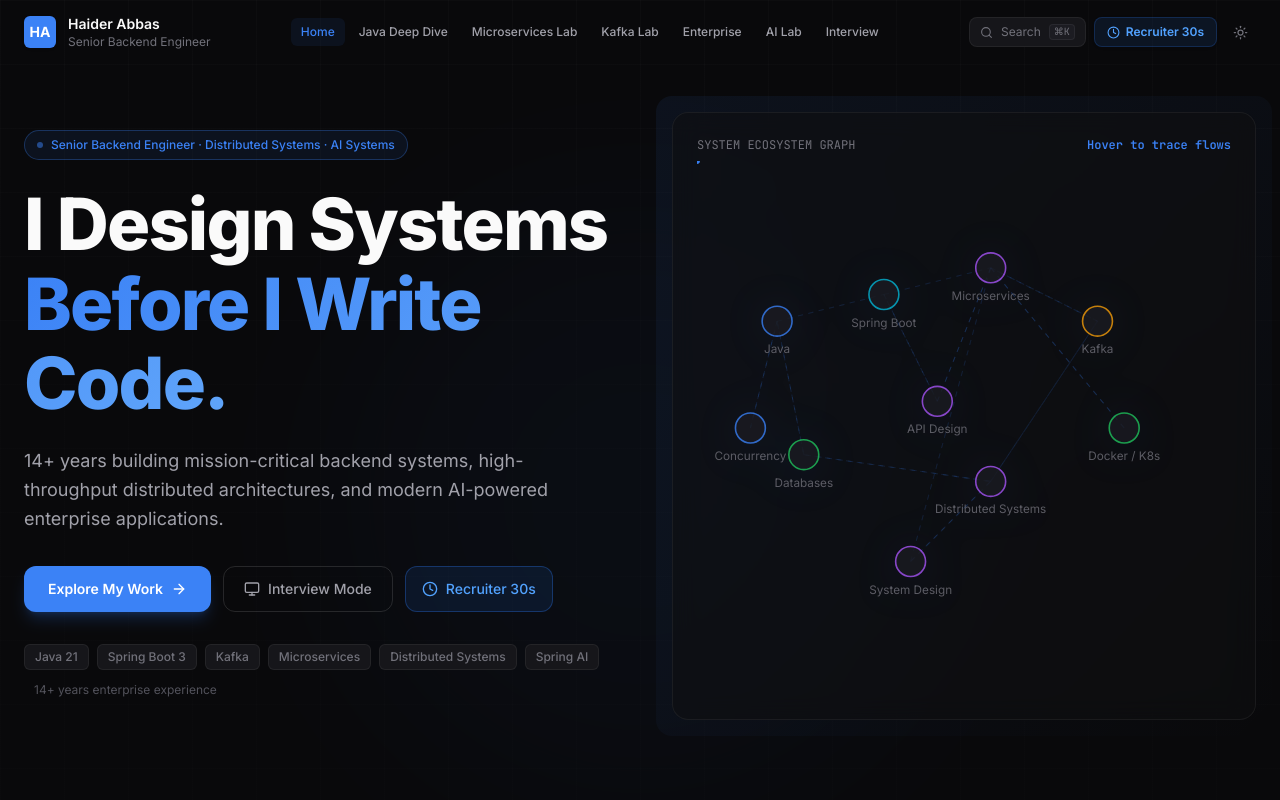
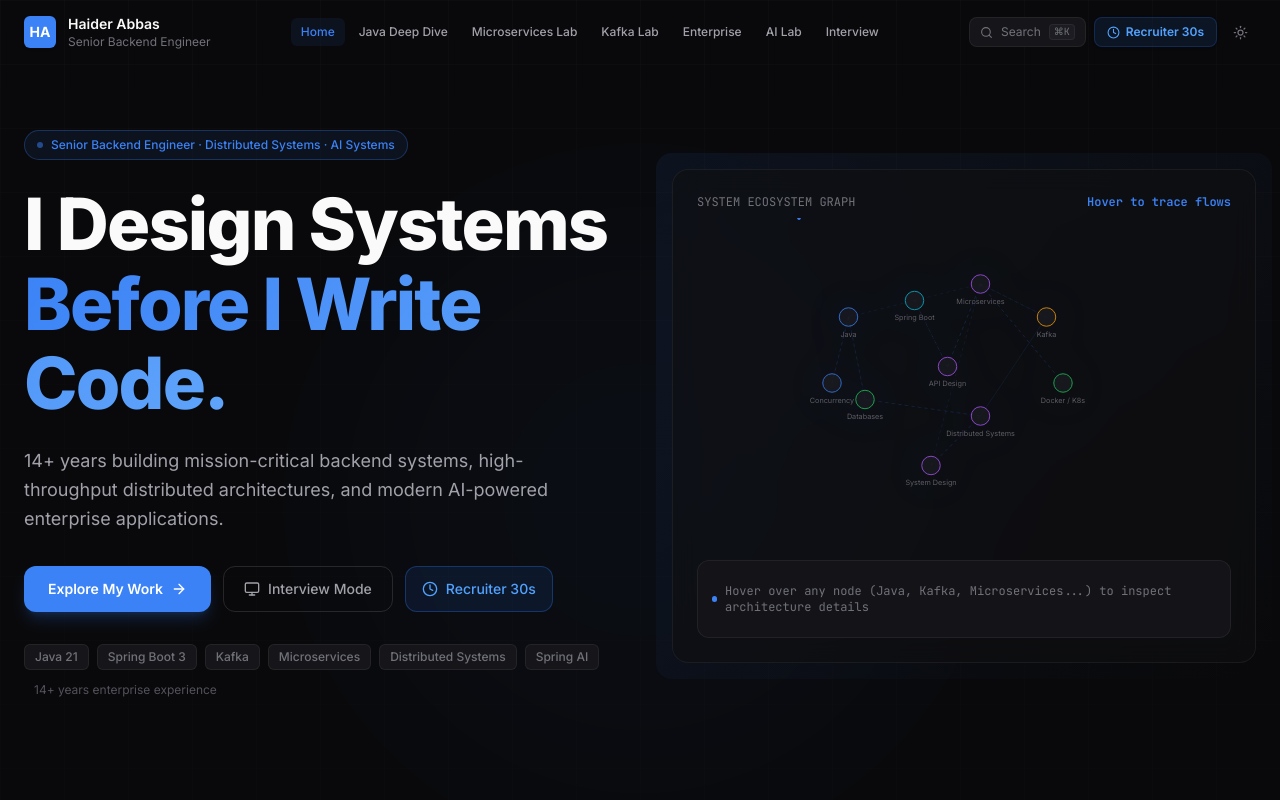
Before and after one commit to habbas-labs/portfolio, a React (Vite) app: page /#/ in a window 1280 px wide. Shown: the top 800 px of the page. Built offline with nearby package versions, Linux system fonts and the light colour scheme.

Commit message:
fix: relocate ecosystem graph details to a dedicated bottom inspection card separated from the graph canvas

```diff
--- a/src/components/sections/Hero.tsx
+++ b/src/components/sections/Hero.tsx
@@ -41,11 +41,13 @@ function EcosystemGraph() {
   }, [hovered]);
 
   return (
-    <div className="relative w-full h-full min-h-[400px]">
+    <div className="flex flex-col">
+      {/* Graph Visual Area */}
+      <div className="relative w-full h-[330px]">
         <svg
           viewBox="0 0 100 100"
           className="w-full h-full"
-        style={{ filter: 'drop-shadow(0 0 20px rgba(59,130,246,0.1))' }}
+          style={{ filter: "drop-shadow(0 0 20px rgba(59,130,246,0.1))" }}
         >
           {/* Connection lines */}
           {getConnections().map((line, i) => (
@@ -53,10 +55,10 @@ function EcosystemGraph() {
               key={i}
               x1={line.x1} y1={line.y1}
               x2={line.x2} y2={line.y2}
-            stroke={line.active ? '#3b82f6' : 'rgba(59,130,246,0.15)'}
+              stroke={line.active ? "#3b82f6" : "rgba(59,130,246,0.15)"}
               strokeWidth={line.active ? 0.4 : 0.2}
-            strokeDasharray={line.active ? undefined : '1 1'}
-            style={{ transition: 'all 0.3s ease' }}
+              strokeDasharray={line.active ? undefined : "1 1"}
+              style={{ transition: "all 0.3s ease" }}
             />
           ))}
 
@@ -66,20 +68,20 @@ function EcosystemGraph() {
             const isConnected = hovered
               ? ecosystemNodes.find(n => n.id === hovered)?.connections.includes(node.id)
               : false;
-          const color = categoryColors[node.category] || '#3b82f6';
-          const opacity = hovered ? (isActive || isConnected ? 1 : 0.3) : 0.8;
+            const color = categoryColors[node.category] || "#3b82f6";
+            const opacity = hovered ? (isActive || isConnected ? 1 : 0.25) : 0.8;
 
             return (
               <g
                 key={node.id}
                 onMouseEnter={() => setHovered(node.id)}
                 onMouseLeave={() => setHovered(null)}
-              style={{ cursor: 'pointer', transition: 'opacity 0.3s ease' }}
+                style={{ cursor: "pointer", transition: "opacity 0.3s ease" }}
                 opacity={opacity}
               >
                 {/* Glow */}
                 {isActive && (
-                <circle cx={node.x} cy={node.y} r={5} fill={color} opacity={0.15}>
+                  <circle cx={node.x} cy={node.y} r={5} fill={color} opacity={0.2}>
                     {!reduced && (
                       <animate attributeName="r" values="5;7;5" dur="2s" repeatCount="indefinite" />
                     )}
@@ -88,42 +90,25 @@ function EcosystemGraph() {
                 {/* Node circle */}
                 <circle
                   cx={node.x} cy={node.y}
-                r={isActive ? 3.5 : 2.8}
-                fill={isActive ? color : 'var(--color-surface-3)'}
+                  r={isActive ? 3.8 : 2.8}
+                  fill={isActive ? color : "var(--color-surface-3)"}
                   stroke={color}
-                strokeWidth={isActive ? 0.5 : 0.3}
-                style={{ transition: 'all 0.3s ease' }}
+                  strokeWidth={isActive ? 0.6 : 0.3}
+                  style={{ transition: "all 0.3s ease" }}
                 />
                 {/* Label */}
                 <text
                   x={node.x}
                   y={node.y + (node.y > 80 ? -5 : 6)}
                   textAnchor="middle"
-                fill={isActive ? '#fafafa' : 'var(--color-text-tertiary)'}
+                  fill={isActive ? "#fafafa" : "var(--color-text-tertiary)"}
                   fontSize={isActive ? 2.8 : 2.2}
                   fontFamily="var(--font-sans)"
                   fontWeight={isActive ? 600 : 400}
-                style={{ transition: 'all 0.3s ease' }}
+                  style={{ transition: "all 0.3s ease" }}
                 >
                   {node.label}
                 </text>
-
-              {/* Tooltip on hover */}
-              {isActive && (
-                <foreignObject
-                  x={node.x - 18}
-                  y={node.y > 50 ? node.y - 18 : node.y + 8}
-                  width={36}
-                  height={12}
-                >
-                  <div
-                    className="text-center text-[6px] leading-tight text-[var(--color-text-secondary)] bg-[var(--color-surface-2)] border border-[var(--color-border)] rounded px-1 py-0.5"
-                    style={{ fontSize: '5px' }}
-                  >
-                    {node.description.split('.')[0]}
-                  </div>
-                </foreignObject>
-              )}
               </g>
             );
           })}
@@ -139,37 +124,57 @@ function EcosystemGraph() {
             </circle>
           ))}
         </svg>
+      </div>
 
-      {/* HTML Tooltip Overlay (Prevents SVG foreignObject clipping) */}
-      <AnimatePresence>
-        {activeNode && (
+      {/* Details Box placed at the bottom with clear distance from graph */}
+      <div className="mt-3 min-h-[72px] rounded-xl border border-[var(--color-border)] bg-[var(--color-surface-2)]/90 backdrop-blur-md p-3.5 transition-all">
+        <AnimatePresence mode="wait">
+          {activeNode ? (
             <motion.div
-            initial={{ opacity: 0, scale: 0.95, y: activeNode.y > 50 ? 4 : -4 }}
-            animate={{ opacity: 1, scale: 1, y: 0 }}
-            exit={{ opacity: 0, scale: 0.95 }}
+              key={activeNode.id}
+              initial={{ opacity: 0, y: 3 }}
+              animate={{ opacity: 1, y: 0 }}
+              exit={{ opacity: 0, y: -3 }}
               transition={{ duration: 0.15 }}
-            className="absolute pointer-events-none z-30 px-3 py-2 rounded-xl bg-[var(--color-surface-2)]/95 border border-[var(--color-border-accent)] shadow-2xl backdrop-blur-md max-w-[220px] text-center"
-            style={{
-              left: `${activeNode.x}%`,
-              top: activeNode.y > 50 ? `${activeNode.y - 4}%` : `${activeNode.y + 6}%`,
-              transform: activeNode.y > 50 ? "translate(-50%, -100%)" : "translate(-50%, 0)",
-            }}
+              className="space-y-1"
             >
-            <div className="flex items-center justify-center gap-1.5 mb-1">
+              <div className="flex items-center justify-between gap-2">
+                <div className="flex items-center gap-2">
                   <span
-                className="w-2 h-2 rounded-full shrink-0"
+                    className="w-2.5 h-2.5 rounded-full shrink-0 shadow-sm"
                     style={{ backgroundColor: categoryColors[activeNode.category] || "#3b82f6" }}
                   />
                   <span className="text-xs font-bold text-[var(--color-text-primary)]">
                     {activeNode.label}
                   </span>
+                  <span className="text-[10px] font-mono uppercase px-1.5 py-0.5 rounded bg-[var(--color-surface-3)] text-[var(--color-text-tertiary)] border border-[var(--color-border)]">
+                    {activeNode.category}
+                  </span>
                 </div>
-            <p className="text-[11px] text-[var(--color-text-secondary)] leading-snug">
-              {activeNode.description.split(".")[0]}
+                <span className="text-[10px] font-mono text-[var(--color-accent)] shrink-0">
+                  {activeNode.connections.length} Connected Links
+                </span>
+              </div>
+              <p className="text-xs text-[var(--color-text-secondary)] leading-relaxed">
+                {activeNode.description}
               </p>
+            </motion.div>
+          ) : (
+            <motion.div
+              key="idle"
+              initial={{ opacity: 0 }}
+              animate={{ opacity: 1 }}
+              exit={{ opacity: 0 }}
+              className="h-full flex items-center justify-center py-2 text-xs text-[var(--color-text-tertiary)] font-mono"
+            >
+              <span className="inline-flex items-center gap-2">
+                <span className="w-1.5 h-1.5 rounded-full bg-[var(--color-accent)] animate-pulse" />
+                Hover over any node (Java, Kafka, Microservices...) to inspect architecture details
+              </span>
             </motion.div>
           )}
         </AnimatePresence>
+      </div>
     </div>
   );
 }
```
Lines whose indentation alone changed are shown as unchanged.
